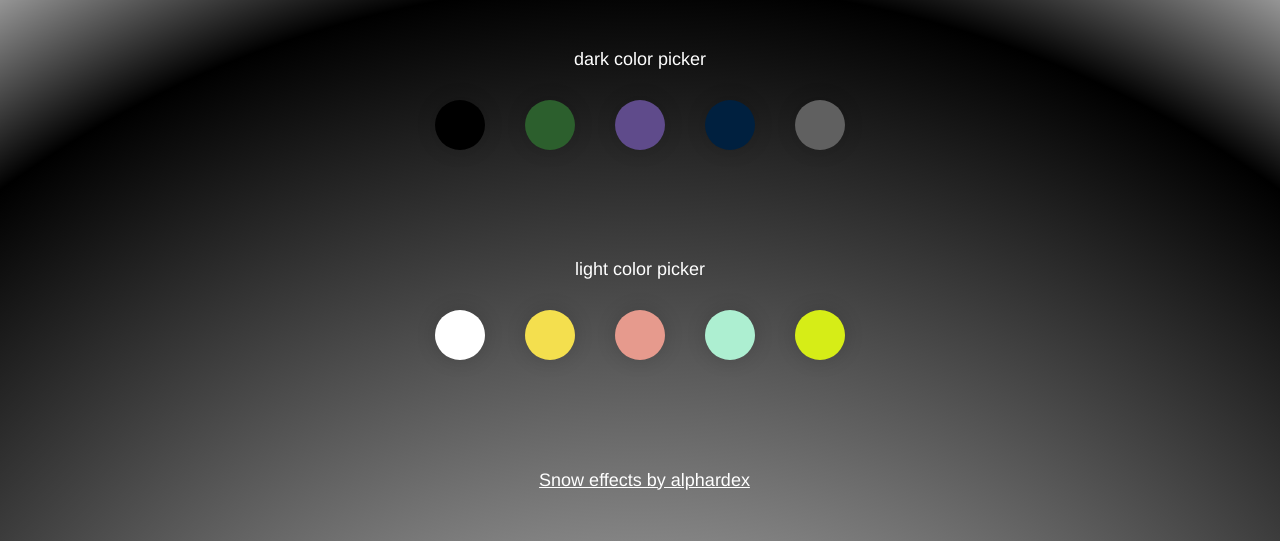
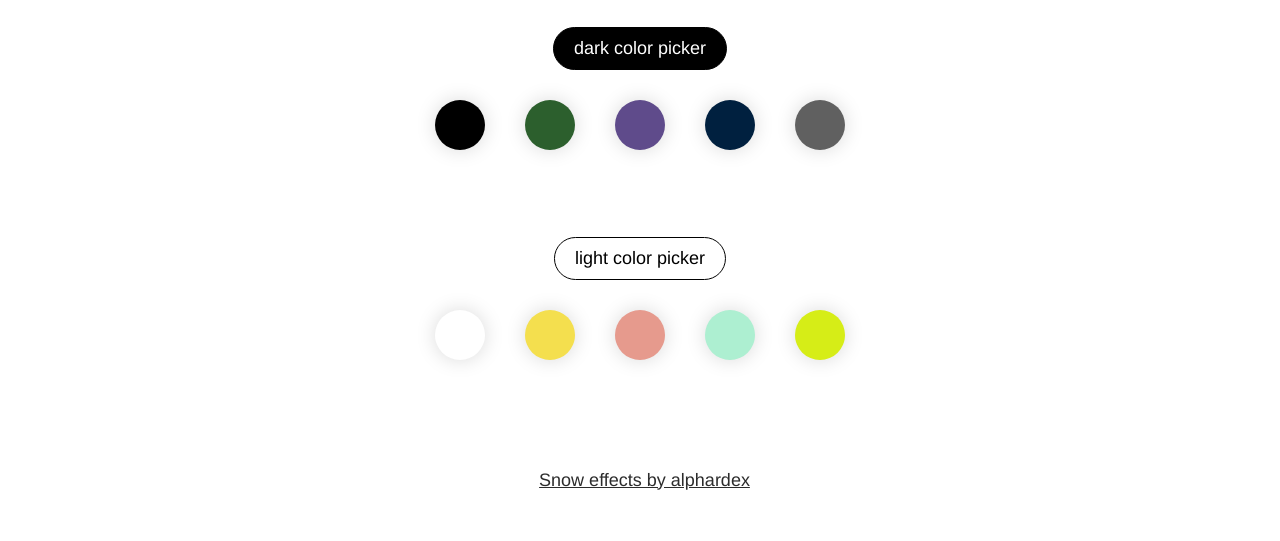
Before and after one commit to bubblecigar/blockstudio-2, a Vue app: page /#/websites in a window 1280 px wide. Shown: the part 930-1471 px from the top of the page. Built offline with nearby package versions, Linux system fonts and the light colour scheme; what vue-unicons would draw is missing.

Commit message:
adjust color picker style

```diff
--- a/src/views/Websites.vue
+++ b/src/views/Websites.vue
@@ -85,6 +85,10 @@ export default {
     left: 50%;
     top: 0;
     transform: translate(-50%, -100%);
+    background: var(--dark);
+    padding: var(--gap-sm) var(--gap-md);
+    border-radius: 30px;
+    border: 1px solid var(--dark);
   }
   .light-color-picker::before {
     content: "light color picker";
@@ -92,15 +96,14 @@ export default {
     left: 50%;
     top: 0;
     transform: translate(-50%, -100%);
+    background: var(--light);
+    color: var(--dark);
+    padding: var(--gap-sm) var(--gap-md);
+    border-radius: 30px;
+    border: 1px solid var(--dark);
   }
   width: 100%;
   min-height: 100vh;
-  background-image: radial-gradient(
-    circle at 50% 150%,
-    var(--light) 0%,
-    var(--dark) 80%,
-    transparent 100%
-  );
   background-attachment: fixed;
   color: var(--light);
   font-size: var(--font-size-lg);
@@ -111,7 +114,7 @@ export default {
   text-align: center;
 
   a {
-    color: var(--light);
+    color: var(--gray-4);
     margin-left: 0.5em;
   }
 }
```
